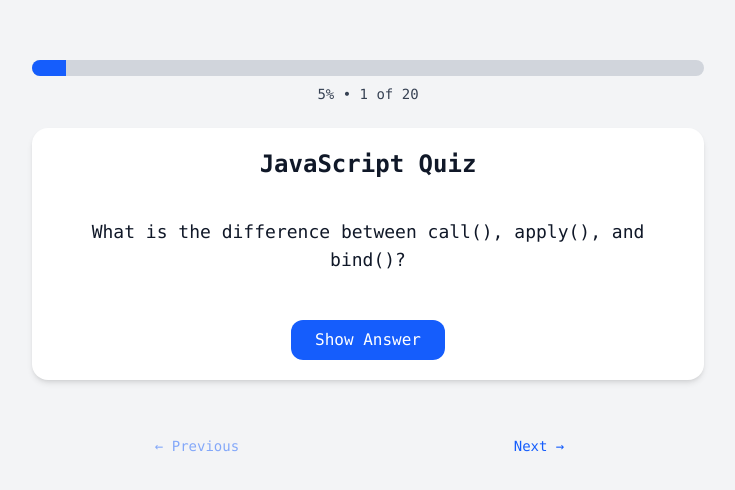
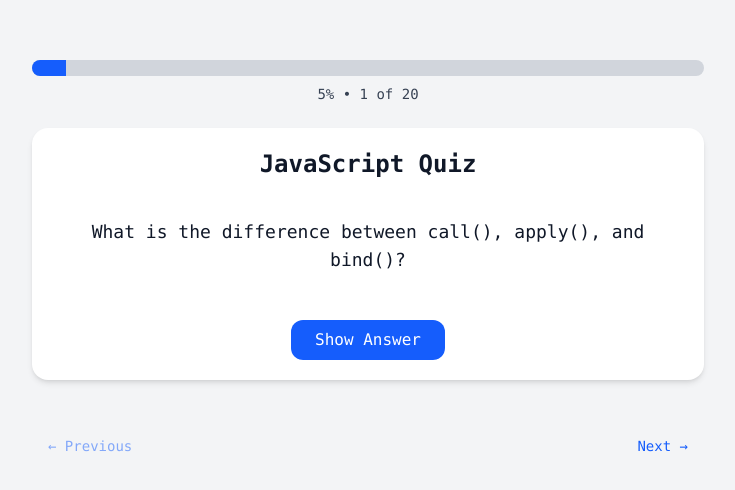
Before and after one commit to nurf21/flash-cards, a React (Vite) app: page / in a window 1280 px wide. Shown: the part 150-640 px from the top of the page, without its empty margins (272-1007 px from the left). Built offline with nearby package versions, Linux system fonts and the light colour scheme.

Commit message:
Removed unused import and updated dependencies in tests and components

```diff
--- a/src/App.jsx
+++ b/src/App.jsx
@@ -20,7 +20,7 @@
 
     window.addEventListener("keydown", handleKeyDown);
     return () => window.removeEventListener("keydown", handleKeyDown);
-  }, []);
+  });
 
   return (
     <div className="min-h-screen font-mono bg-gray-100 dark:bg-gray-900 text-gray-900 dark:text-gray-100 flex flex-col items-center justify-center px-4 py-6 sm:px-6">
--- a/src/components/NavigationButton.jsx
+++ b/src/components/NavigationButton.jsx
@@ -3,7 +3,7 @@
   const isNext = direction === "next";
 
   return (
-    <div className="flex justify-center w-full mt-6">
+    <div className="mt-6">
       <button
         data-testid={`${direction}-button`}
         onClick={onClick}
```
Also changed, not shown: 1 other file (tests, documents, lock files or other folders).
